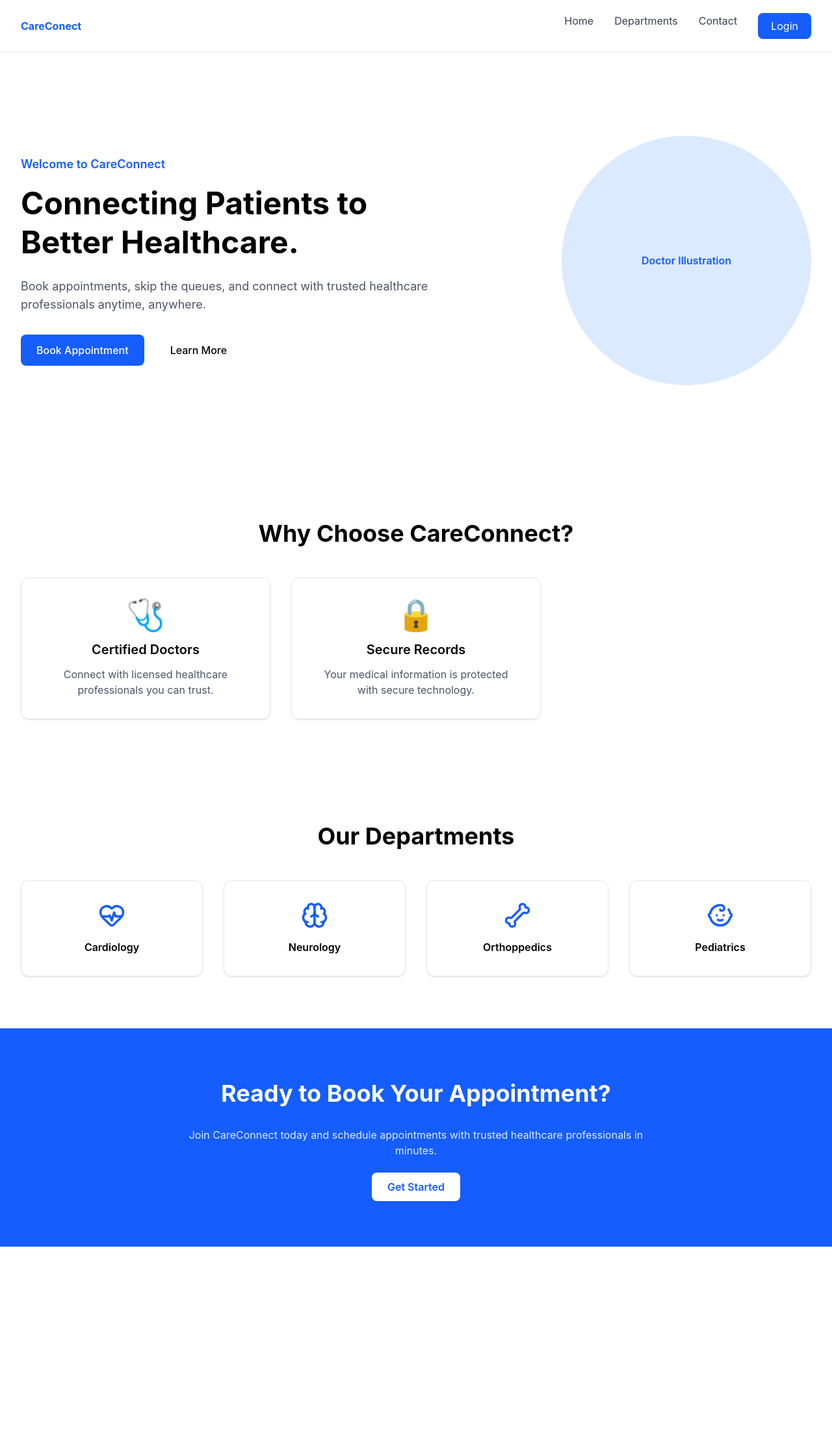
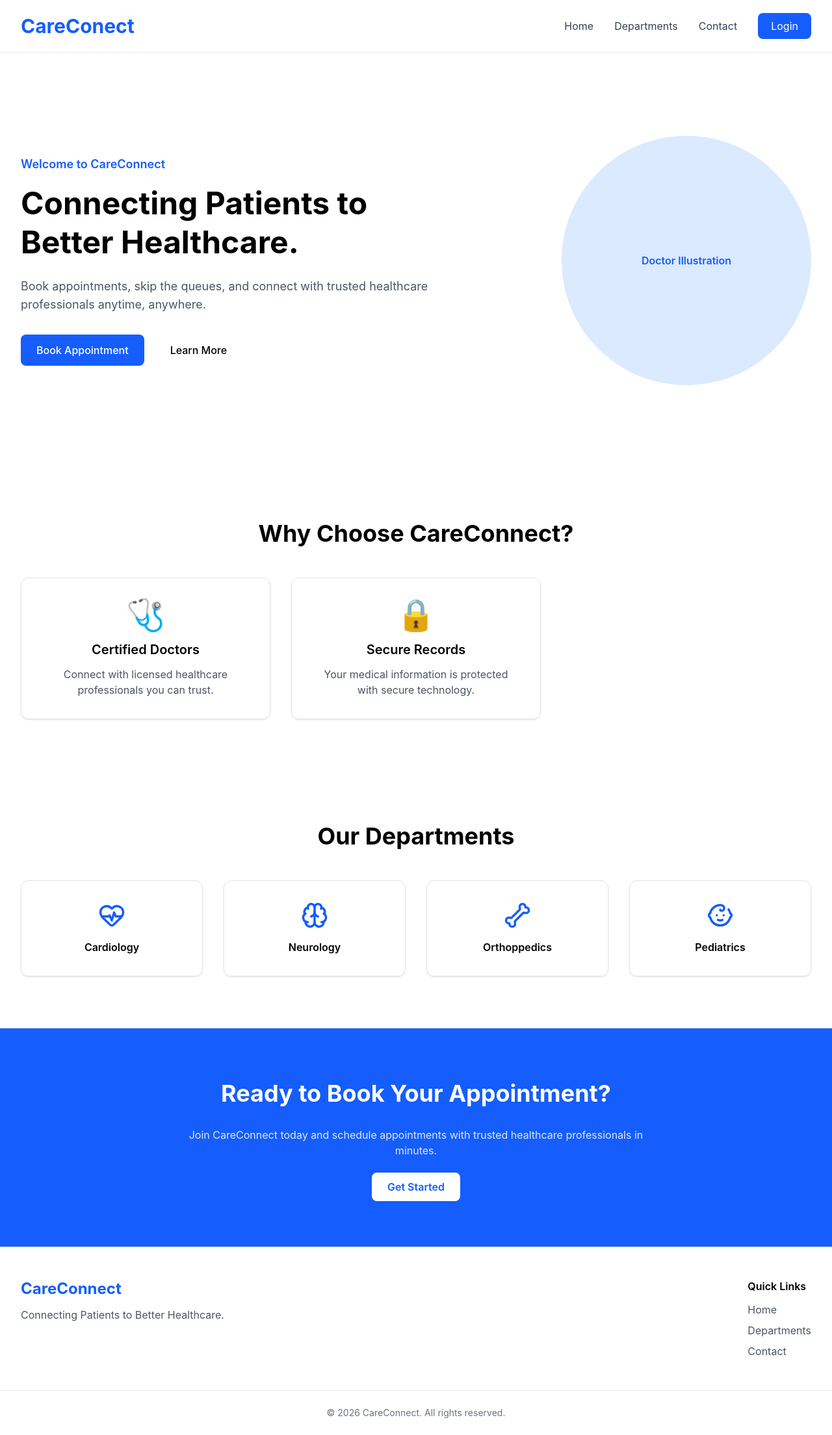
Before and after one commit to ragna0112/hospital-appointment-system, a React (Vite) app in the folder client/: page / in a window 1280 px wide. Shown: the whole page at 65% size. Before the commit the page ends 1919 px from the top, so only its background shows below. Built offline with nearby package versions, Linux system fonts and the light colour scheme.

Commit message:
feat: complete CareConnect landing page

```diff
--- /dev/null
+++ b/client/src/components/Footer.tsx
@@ -0,0 +1,37 @@
+import { Link } from "react-router-dom"
+
+function Footer() {
+    return (
+        <footer className="border-t border-gray-200 bg-white">
+            <div className="mx-auto flex max-w-7xl flex-col justify-between gap-10 px-8 py-12 md:flex-row">
+                <div>
+                    <h2 className="mb-3 text-2xl font-bold text-blue-600">
+                        CareConnect
+                    </h2>
+
+                    <p className="max-w-sm text-gray-600">
+                        Connecting Patients to Better Healthcare.
+                    </p>
+                </div>
+
+                <div>
+                    <h3 className="mb-3 font-semibold">
+                        Quick Links
+                    </h3>
+
+                    <div className="flex flex-col gap-2 text-gray-600">
+                        <Link to="/">Home</Link>
+                        <a href="#departments">Departments</a>
+                        <a href="#contact">Contact</a>
+                    </div>
+                </div>
+            </div>
+
+            <div className="border-t border-gray-200 py-6 text-center text-sm text-gray-500">
+                © 2026 CareConnect. All rights reserved.
+            </div>
+        </footer>
+    )
+}
+
+export default Footer
--- a/client/src/components/Navbar.tsx
+++ b/client/src/components/Navbar.tsx
@@ -5,11 +5,11 @@ function Navbar() {
         <nav className="flex items-center justify-between px-8 py-5 border-b border-gray-200">
             <Link
                 to="/"
-                className="text=2xl font-bold text-blue-600">
+                className="text-3xl font-bold text-blue-600">
                 CareConect
             </Link>
 
-            <div className="flex items=center gap-8">
+            <div className="flex items-center gap-8">
                 <Link
                     to="/"
                     className="text-gray-700 hover:text-blue-600 transition">
--- a/client/src/pages/HomePage.tsx
+++ b/client/src/pages/HomePage.tsx
@@ -2,6 +2,7 @@ import Hero from "../components/Hero"
 import WhyCooseUs from "../components/WhyChooseUs"
 import Departments from "../components/Departments"
 import CallToAction from "../components/CallToAction"
+import Footer from "../components/Footer"
 
 function HomePage() {
     return (
@@ -10,6 +11,7 @@ function HomePage() {
             <WhyCooseUs />
             <Departments />
             <CallToAction />
+            <Footer />
         </main>
     )
 }
```
